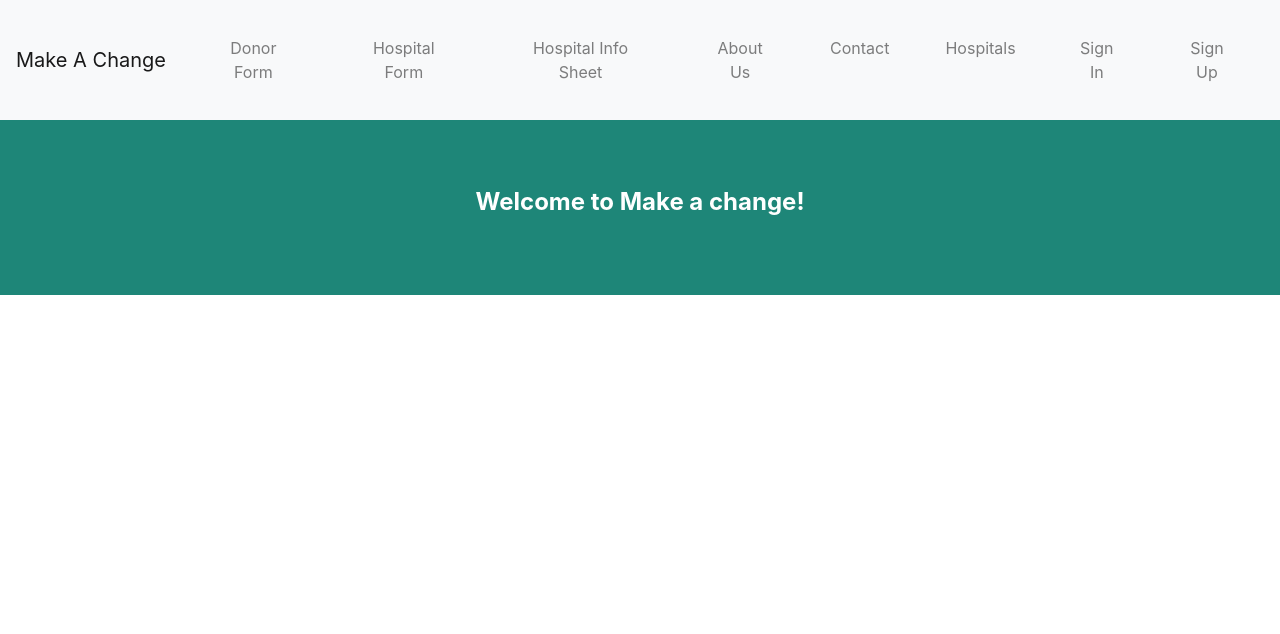
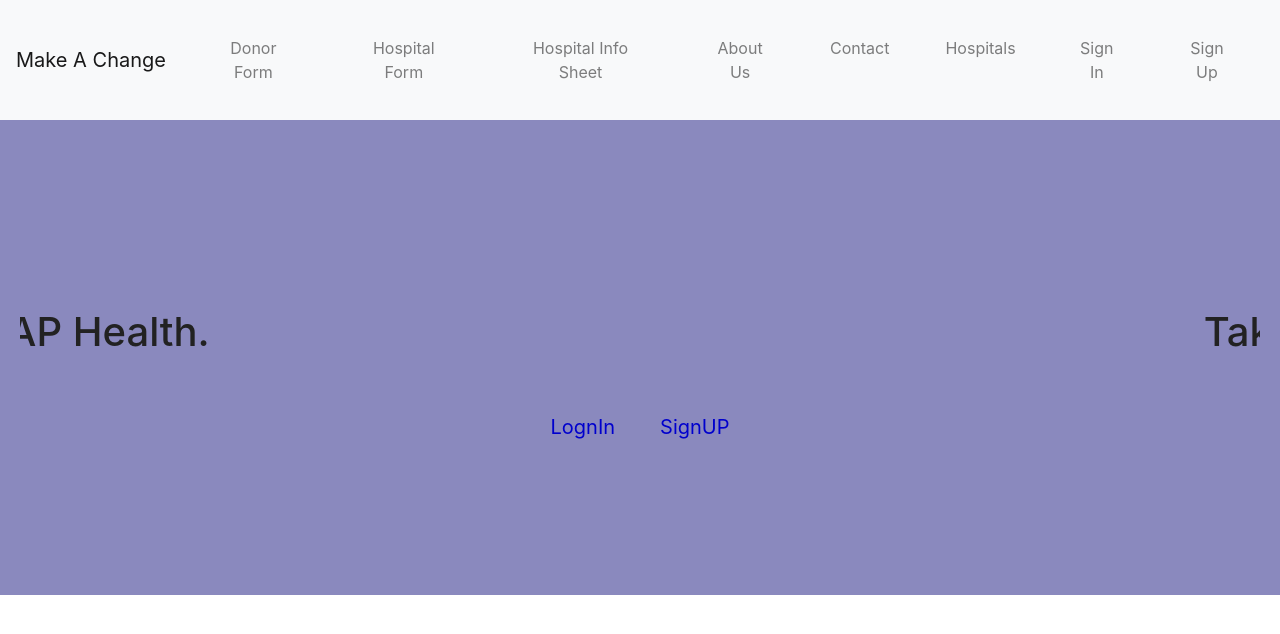
Before and after one commit to vaishnavimecit/CS554Project_Codeninja, a React (Create React App) app: page / in a window 1280 px wide. Shown: the top 634 px of the page. Built offline with nearby package versions, Linux system fonts and the light colour scheme; no server answers.

Commit message:
home page

```diff
--- a/package.json
+++ b/package.json
@@ -14,7 +14,9 @@
     "react-bootstrap": "^1.0.0",
     "react-dom": "^16.13.1",
     "react-router-dom": "^5.1.2",
-    "react-scripts": "3.4.1"
+    "react-scripts": "3.4.1",
+    "react-slick": "^0.26.1",
+    "slick-carousel": "^1.8.1"
   },
   "scripts": {
     "start": "react-scripts start",
--- a/src/App.css
+++ b/src/App.css
@@ -6,7 +6,11 @@
   text-align: center;
   justify-content: center;
 }
-
+.App-button {
+	color: mediumblue;
+	text-align: center;
+	font-size: 20px;
+}
 
 
 .App {
@@ -26,8 +30,8 @@
 }
 
 .App-header {
-	background-color: #1e8678;
-	height: 175px;
+	background-color: #8a89be;
+	height: 475px;
 	padding: 20px;
 	color: #222;
 }
--- a/src/components/Home.js
+++ b/src/components/Home.js
@@ -1,22 +1,68 @@
-import React, { useState, useEffect } from "react";
-import logo from '../logo.svg';
+import React, { Component} from "react";
 import '../App.css';
-import {BrowserRouter as Router, Route, Link} from 'react-router-dom';
+import "slick-carousel/slick/slick.css";
+import "slick-carousel/slick/slick-theme.css";
+import Slider from "react-slick";
 
 
-function Home() {
-  return (
-
-        <div>
-          <header className="App-header">
-          <br></br>
-          <br></br>
+const texts = [
+  {
+    name: 'Text 1',
+    text: 'ASAP Health.'
+  },
+  {
+    name: 'Text 2',
+    text: 'Take Action.'
+  },
+  {
+    name: 'Text 3',
+    text: 'Make a Difference.'
+  }
+]
 
 
-          <h1 className = "App-title"> Welcome to Make a change! </h1>
-          </header>
-        </div>
+
+class Home extends Component {
+  render(){
+    const settings = {
+      dots: false,
+      arrows: false,
+      infinite: true,
+      slidesToShow: 1,
+      slidesToScroll: 1,
+      autoplay: true,
+      speed: 2000,
+      autoplaySpeed: 4000,
+      cssEase: "linear",
+      className: "slides"
+    }
+  return (
+    <div className="App-header">
+         <Slider {...settings}>
+           {texts.map((text) =>{
+             return(
+               <div>
+                 <br></br>
+                 <br></br>
+                 <br></br>
+                 <br></br>
+                 <br></br>
+                 <br></br>
+                 <br></br>
+                 <h1>{text.text}</h1>
+                 <br></br>
+                 <br></br>
+               </div>
+             )
+           })}
+
+         </Slider>
+         <a className="App-button" href="/signin">LognIn</a> &nbsp; &nbsp; &nbsp; &nbsp; &nbsp;
+         <a className="App-button" href="/sign-up">SignUP</a>
+
+     </div>
 
   );
 }
+}
 export default Home;
```
Also changed, not shown: 1 other file (tests, documents, lock files or other folders).
